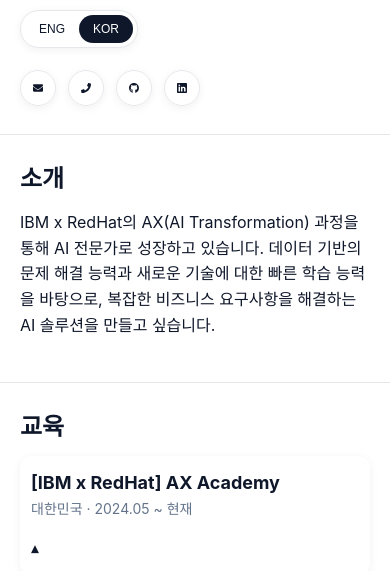
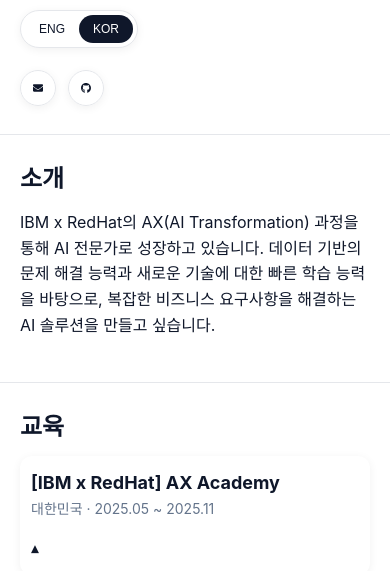
Before and after one commit to sunjoonk/sunjoonk.github.io, a React (Create React App) app: page / in a window 390 px wide. Shown: the part 156-727 px from the top of the page. Built offline with nearby package versions, Linux system fonts and the light colour scheme; a web font is replaced by a local one.

Commit message:
Update project dates and remove unused phone and LinkedIn icons

```diff
--- a/src/App.js
+++ b/src/App.js
@@ -2,7 +2,7 @@
 import "./App.css";
 import React, { useState, useEffect, useRef } from "react";
 import Entry from "./Entry";
-import { FaEnvelope, FaPhone, FaLinkedin, FaGithub, FaSun, FaMoon } from "react-icons/fa";
+import { FaEnvelope, FaGithub, FaSun, FaMoon } from "react-icons/fa";
 import {
   SiPython, SiTensorflow, SiPytorch, SiNumpy, SiPandas, SiTypescript,
   SiReact, SiPostgresql, SiDocker, SiGit, SiFastapi, SiNginx
@@ -104,7 +104,7 @@ export default function App() {
     title:
       lang === "KOR" ? "[IBM x RedHat] AX Academy" : "[IBM x RedHat] AX Academy",
     location: lang === "KOR" ? "대한민국" : "Korea",
-    dates: lang === "KOR" ? "2024.05 ~ 현재" : "May 2024 – Present",
+    dates: lang === "KOR" ? "2025.05 ~ 2025.11" : "2025.05 ~ 2025.11",
     details:
       lang === "KOR"
         ? [
@@ -123,7 +123,7 @@ export default function App() {
   const pj_lawI = {
     title: lang === "KOR" ? "법률 도메인 특화 Agentic LLM 서비스" : "Agentic LLM Service for Legal Domain",
     location: "Side / Team",
-    dates: lang === "KOR" ? "2025.09 ~ 2025.10" : "2025.09 – 2025.10",
+    dates: lang === "KOR" ? "2025" : "2025",
     details:
       lang === "KOR"
         ? [
@@ -258,14 +258,8 @@ export default function App() {
           <a href="mailto:sunjoon.dev@gmail.com" aria-label="Email">
             <FaEnvelope size={28} style={{ margin: "0 12px" }} />
           </a>
-          <a href="tel:010-6537-0433" aria-label="Phone">
-            <FaPhone size={28} style={{ margin: "0 12px" }} />
-          </a>
           <a href="https://github.com/sunjoonk" target="_blank" rel="noopener noreferrer" aria-label="GitHub">
             <FaGithub size={28} style={{ margin: "0 12px" }} />
-          </a>
-          <a href="https://www.linkedin.com/in/" target="_blank" rel="noopener noreferrer" aria-label="LinkedIn">
-            <FaLinkedin size={28} style={{ margin: "0 12px" }} />
           </a>
         </div>
       </header>
```
